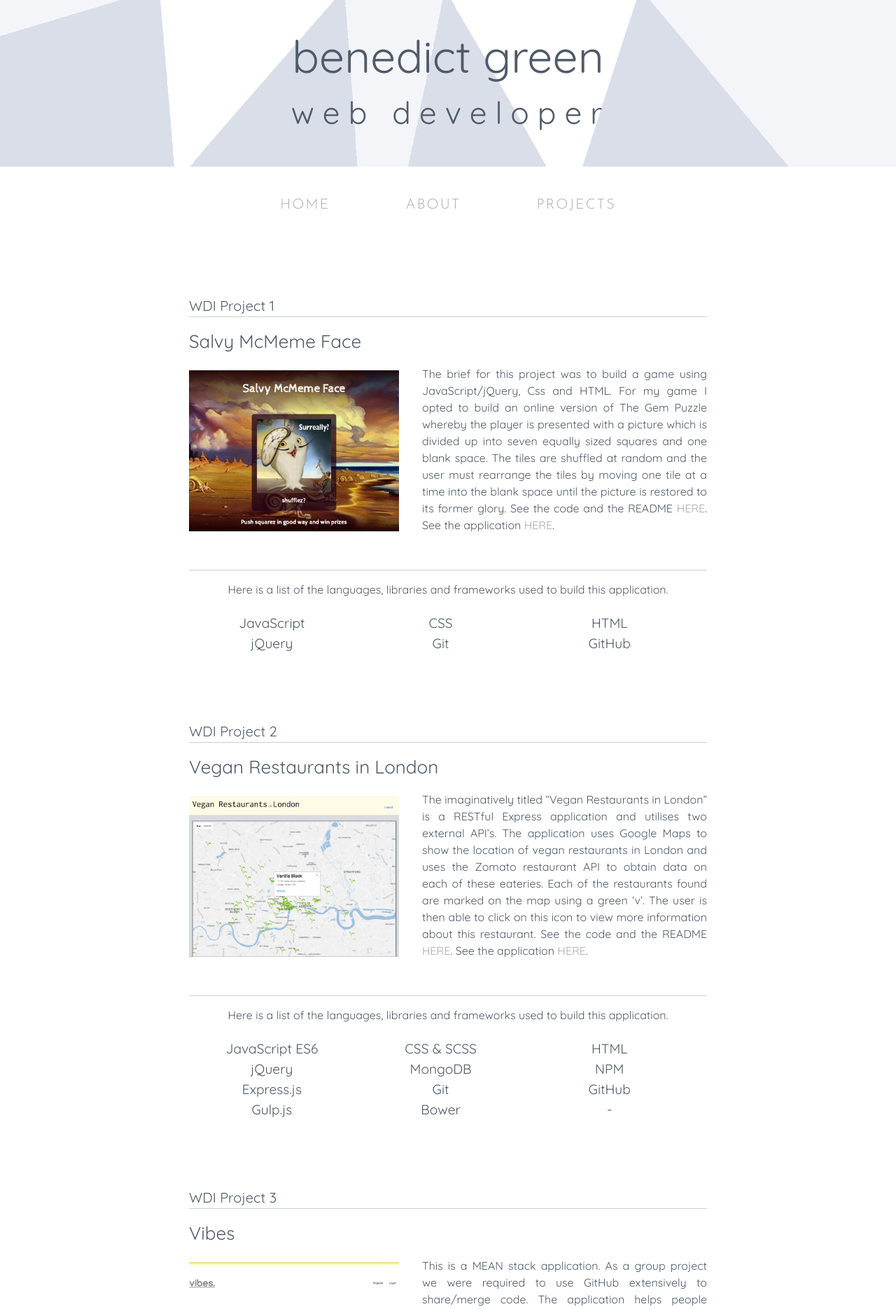
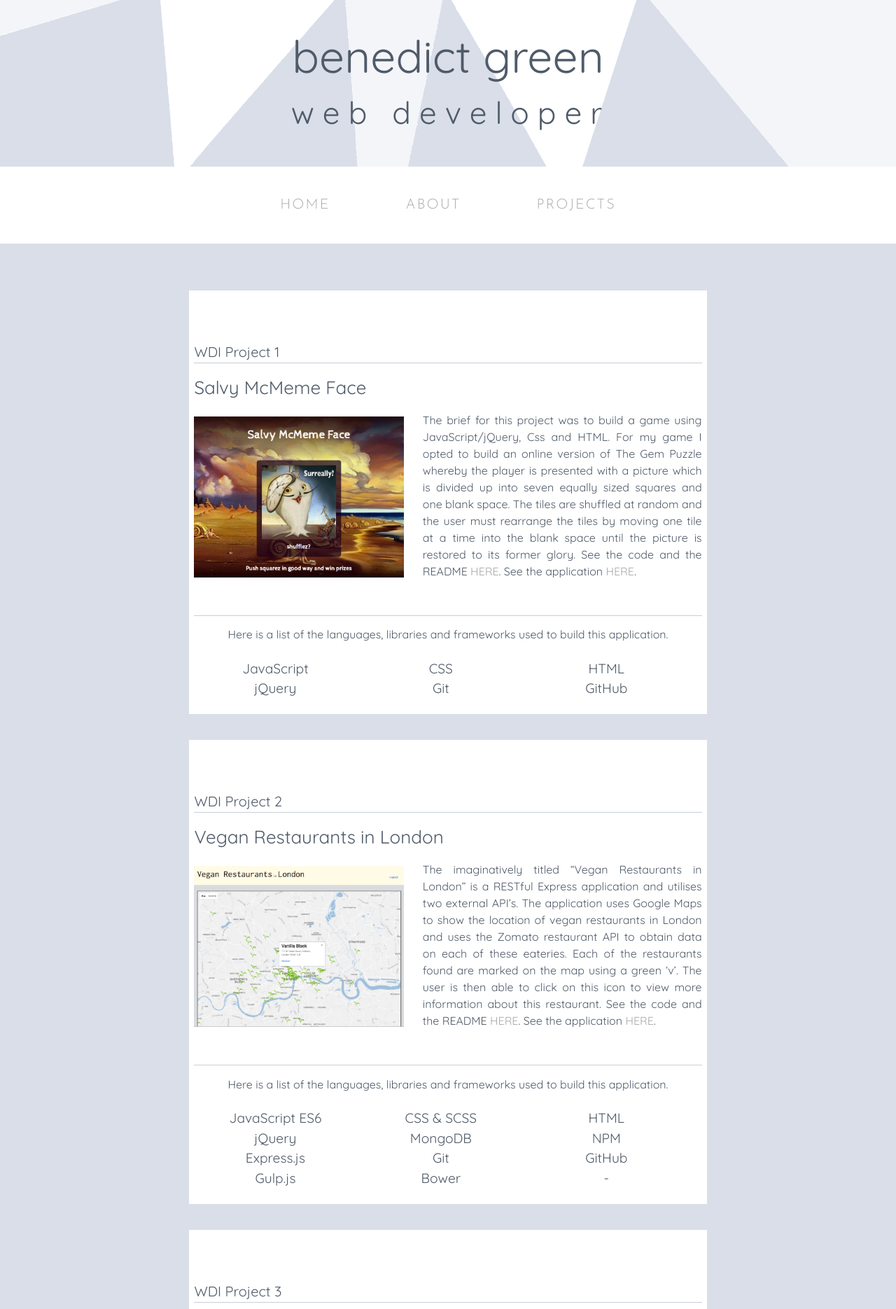
Before and after one commit to BRHGreen/BRHGreen-portfolio, a Jekyll site: the page built from projects.html, in a window 1280 px wide. Shown: the top 1870 px of the page at 70% size. Built offline with Jekyll 4.4.1, drawn with Linux system fonts in a browser that asks for light colours; nearby versions of some CDN libraries.

Commit message:
styling update on about and projects pages

```diff
--- a/_includes/header.html
+++ b/_includes/header.html
@@ -1,4 +1,4 @@
-<section class="home-50">
+
 </div>
 <div class="header-img">
   <div class="wrapper">
@@ -20,4 +20,3 @@
     {% endfor %}
   </div>
 </div>
-</section>
--- a/css/style.scss
+++ b/css/style.scss
@@ -430,6 +430,15 @@ header {
 }
 
 // about-page
+.about-section {
+  background: #ffffff;
+  margin-top: 5%;
+  margin-bottom: 5%;
+  padding-bottom: 1%;
+  padding-left: 2%;
+  padding-right: 2%;
+}
+
 .me {
   background-image: url("../images/me.jpg");
   background-position: 100% 25%;
@@ -453,7 +462,7 @@ header {
 .about-headings {
   border-bottom: 1px solid $grey-color;
   text-transform: uppercase;
-  padding-top: 10%;
+  padding-top: 5%;
 }
 
 .me-text {
@@ -516,8 +525,28 @@ header {
   font-family: $base-font-family;
 }
 
+@media screen and (max-width: 500px) {
+  .me {
+    float: none;
+    margin: 0 auto;
+  }
+}
+
 
 // projects-page
+
+.projects-section {
+  background-color: #FFFFFF;
+  margin-top: 5%;
+  margin-bottom: 5%;
+  padding-left: 1%;
+  padding-right: 1%;
+}
+.header-padding {
+  height: 30px;
+  width: 100%;
+  background-color: $grey-color-light;
+}
 
 .projects-wrapper {
   clear: both;
@@ -616,6 +645,7 @@ header {
 */
 .page-content {
   padding: 0;
+  background-color: $grey-color-light;
 }
 .page-heading {
   font-size: 20px;
--- a/index.html
+++ b/index.html
@@ -2,8 +2,7 @@
 layout: default
 ---
 
-<div id="home-50" class="home">
+
   <p>
     Hello there. Welcome to my website. As you can see from the conspicuously large typeface on the header my name is Benedict Green and I am a Web Developer. Hit the <a class="page-link" href="/about/">about</a> tab for more details on my skills and experience. Hit the <a class="page-link" href="/projects/">projects</a> tab to see the results of my labours as a web developer or get in touch via any of the <a href="#site-footer">contact links</a> at the bottom of the page.
   </p>
-</div>
--- a/projects.html
+++ b/projects.html
@@ -4,14 +4,15 @@ title: projects
 permalink: /projects/
 category: "design"
 ---
-
+<div class="header-padding"></div>
+<section class="projects-section">
 <div class="projects-wrapper">
   <h4 class="project-headings">WDI Project 1</h4>
   <h3>Salvy McMeme Face</h3>
   <div id="salvy" class="project-pictures"></div>
   <div class="projects-text-box">
     <p class="projects-text">The brief for this project was to build a game using JavaScript/jQuery, Css and HTML. For my game I opted to build an online version of  The Gem Puzzle whereby the player is presented with a picture which is divided up into seven equally sized squares and one blank space. The tiles are shuffled at random and the user must rearrange the tiles by moving one tile at a time into the blank space until the picture is restored to its former glory. See the code and the README <a href="https://github.com/BRHGreen/wdi-project-1" target="_blank">here</a>.
-      See the application <a href="https://github.com/BRHGreen/wdi-project-1" target="_blank">here</a>.</p>
+      See the application <a href="https://salvy.herokuapp.com/" target="_blank">here</a>.</p>
   </div>
 </div>
 
@@ -40,7 +41,9 @@ category: "design"
     </div>
   </div>
 </div>
+</section>
 
+<section class="projects-section">
 <div class="projects-wrapper">
   <h4 class="project-headings">WDI Project 2</h4>
   <h3>Vegan Restaurants in London</h3>
@@ -48,7 +51,7 @@ category: "design"
 
   <div class="projects-text-box">
     <p class="projects-text">The imaginatively titled “Vegan Restaurants in London” is a RESTful Express application and utilises two external API’s. The application uses Google Maps to show the location of vegan restaurants in London and uses the Zomato restaurant API to obtain data on each of these eateries. Each of the restaurants found are marked on the map using a green ‘v’. The user is then able to click on this icon to view more information about this restaurant.  See the code and the README <a href="https://github.com/BRHGreen/wdi-project-2" target="_blank">here</a>.
-      See the application <a href="https://github.com/BRHGreen/wdi-project-2" target="_blank">here</a>.</p>
+      See the application <a href="https://vegan-london.herokuapp.com/" target="_blank">here</a>.</p>
   </div>
 </div>
 <div class="projects-tech">
@@ -82,14 +85,16 @@ category: "design"
     </div>
   </div>
 </div>
+</section>
 
+<section class="projects-section">
 <div class="projects-wrapper">
   <h4 class="project-headings">WDI Project 3</h4>
   <h3>Vibes</h3>
   <div id="vibes" class="project-pictures"></div>
   <div class="projects-text-box">
     <p class="projects-text">This is a MEAN stack application. As a group project we were required to use GitHub extensively to share/merge code. The application helps people exchange skills. Each user can post up something with which they require help and would then be able to ‘swipe through’ (in a Tinder-esque manner) other users’ profiles to see if there was any way in which they could help other users. The site includes a messaging service which users can use to communicate with one another when they had agreed to help each other out. See the code and the README <a href="https://github.com/BRHGreen/wdi-project-3" target="_blank">here</a>.
-      See the application <a href="https://github.com/BRHGreen/wdi-project-3" target="_blank">here</a>
+      See the application <a href="https://good-vibe-ratings.herokuapp.com" target="_blank">here</a>
     </p>
   </div>
 </div>
@@ -124,7 +129,9 @@ category: "design"
     </div>
   </div>
 </div>
+</section>
 
+<section class="projects-section">
 <div class="projects-wrapper">
   <h4 class="project-headings">WDI Project 4</h4>
   <h3>Lex Machine</h3>
@@ -132,7 +139,7 @@ category: "design"
 
   <div class="projects-text-box">
     <p class="projects-text">This application uses an Angular front-end and a Rails back-end. It is an authenticated application designed to help the user expand their vocabulary. It invites the user to input a word for which they want more information. Once submitted the application populates that word’s page with  etymological information from a dictionary API. It also allows the user to input and save information. For authentication I used JWT and Bcrypt and for the dictionary API I used Persons Dictionary API.   See the code and the README <a href="https://github.com/BRHGreen/wdi-project-4-frontend" target="_blank">here</a>.
-      See the application <a href="https://github.com/BRHGreen/wdi-project-4-frontend" target="_blank">here</a>
+      See the application <a href="https://lexmachine.herokuapp.com/" target="_blank">here</a>
     </p>
   </div>
 </div>
@@ -170,3 +177,4 @@ category: "design"
     </div>
   </div>
 </div>
+</section>
```
Also changed, not shown: about.html (+8 -2 lines), 4 other files.
